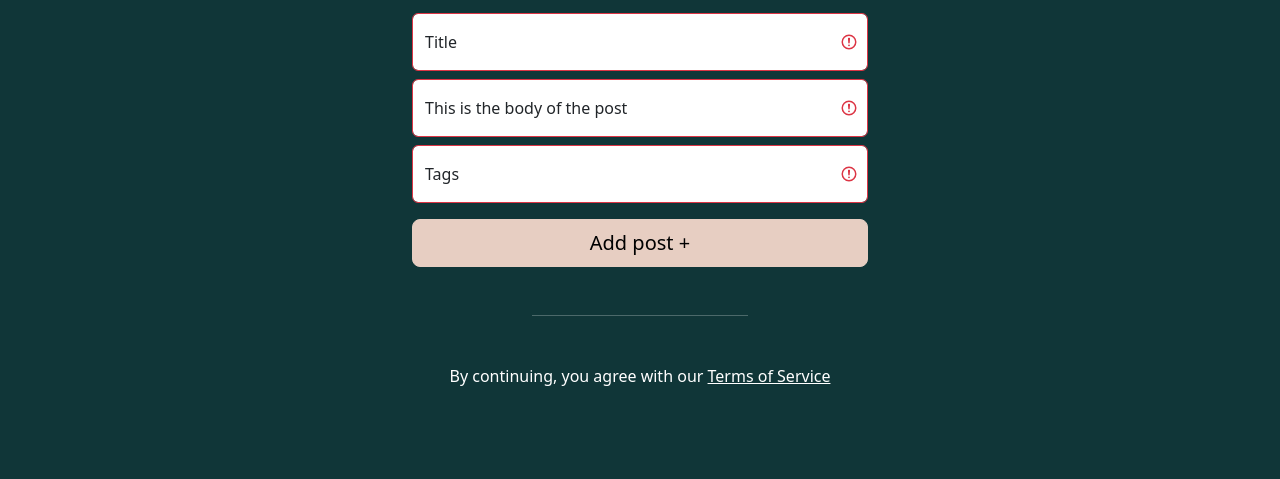
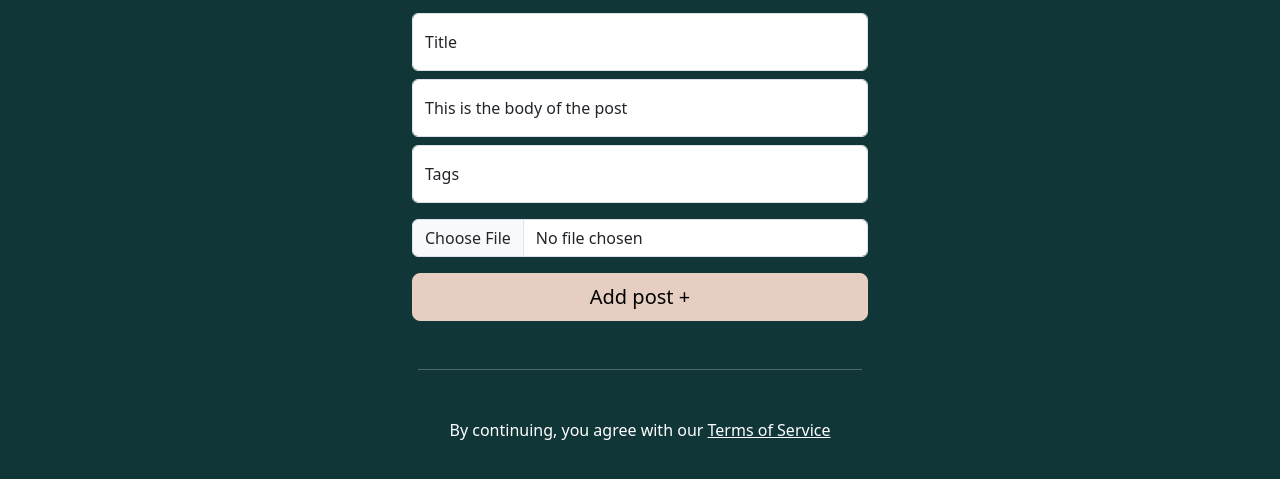
Before and after one commit to absim29/social-app-ca, a website: page add-post/index.html in a window 1280 px wide. Shown: the part 373-852 px from the top of the page. Before the commit the page ends 801 px from the top, so only its background shows below. Drawn offline with nearby package versions, Linux system fonts and the light colour scheme; files that its build step writes are made by us from their sources; a web font is replaced by a local one.

Commit message:
Update index.html

```diff
--- a/add-post/index.html
+++ b/add-post/index.html
@@ -70,7 +70,7 @@
       <!--Add post form-->
       <form
         action="profile"
-        class="col-xs-12 col-sm-11 col-md-8 col-lg-7 col-xl-6 m-auto was-validated"
+        class="col-xs-12 col-sm-11 col-md-8 col-lg-7 col-xl-6 m-auto"
         id="add-post-form"
       >
         <h1 class="display-3 mb-3 fw-normal text-white">New post</h1>
@@ -80,11 +80,9 @@
             class="form-control"
             name="floatingTitle"
             id="post-title"
-            placeholder="First Name Last Name"
-            required
+            placeholder="Title"
           />
           <label for="floatingTitle">Title</label>
-
         </div>
         <div class="form-floating mt-2">
           <input
@@ -92,11 +90,9 @@
             class="form-control"
             name="floatingBody"
             id="post-body"
-            placeholder="name@noroff.no name@stud.noroff.no"
-            required
+            placeholder="Your text here"
           />
           <label for="floatingBody">This is the body of the post</label>
-
         </div>
         <div class="form-floating mt-2">
           <input
@@ -104,17 +100,20 @@
             class="form-control"
             name="floatingTags"
             id="post-tags"
-            placeholder="Password"
-            minlength="8"
-            required
+            placeholder="Tags"
           />
           <label for="floatingTags">Tags</label>
-
+        </div>
+        <div class="form-group text-white mt-3">
+          <label for="post-media" class="form-label" style="display: none"
+            >Upload media</label
+          >
+          <input type="file" class="form-control hidden" id="post-media" />
+        </div>
         <button class="w-100 mt-3 btn btn-lg btn-warning" type="submit">
           Add post +
         </button>
       </form>
-
 
       <div class="container">
         <hr class="text-white w-50 mx-auto mt-5" />
```
Lines whose indentation alone changed are shown as unchanged.
